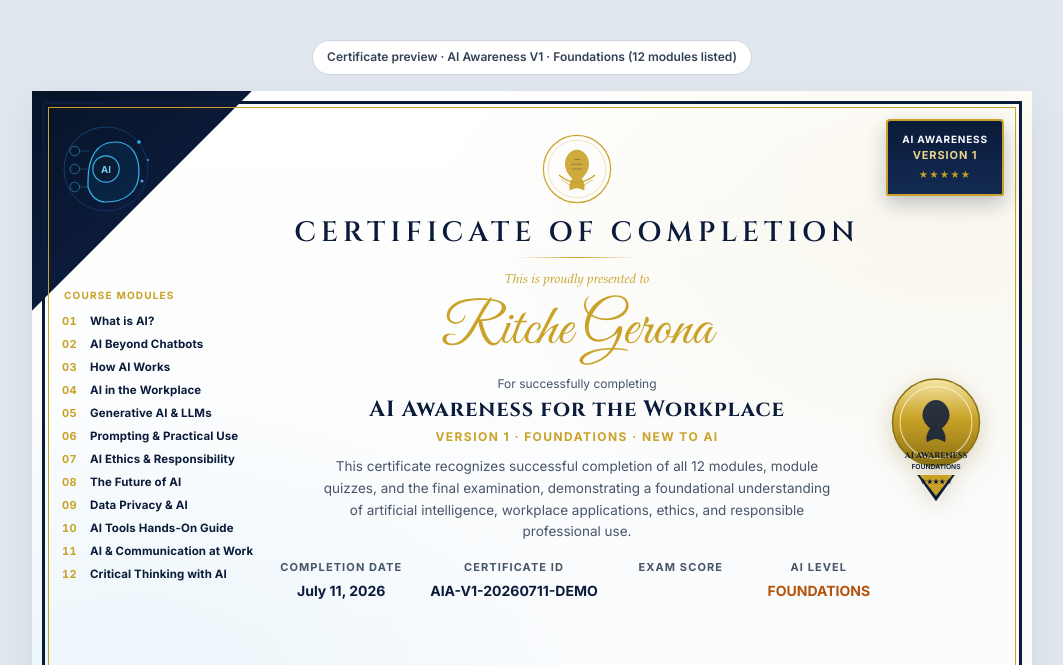
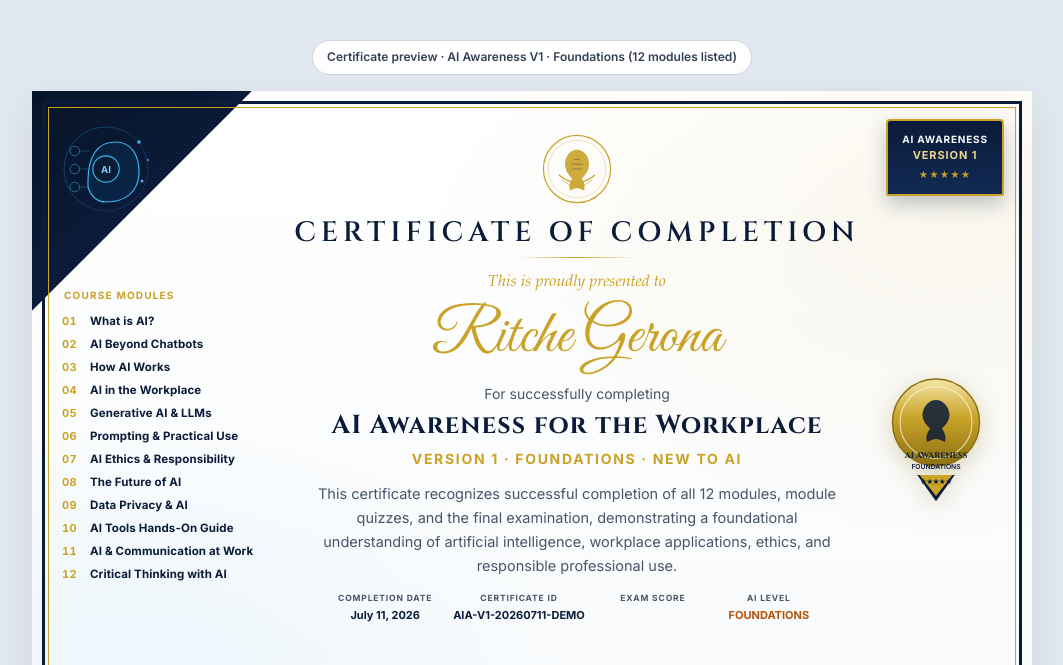
Before and after one commit to ritchegerona/ai-awareness-course, a website: page public/certificate-preview.html in a window 1280 px wide. Shown: the top 665 px of the page, without its empty margins (108-1171 px from the left). Drawn offline with Linux system fonts and the light colour scheme; grey boxes are pictures that could not be loaded.

Commit message:
Enlarge certificate main text; shrink date, ID, score, and level meta.

```diff
--- a/public/certificate-preview.html
+++ b/public/certificate-preview.html
@@ -7,7 +7,7 @@
 <link rel="preconnect" href="https://fonts.googleapis.com">
 <link rel="preconnect" href="https://fonts.gstatic.com" crossorigin>
 <link href="https://fonts.googleapis.com/css2?family=Cinzel:wght@500;600;700&family=Great+Vibes&family=Inter:wght@400;500;600;700&display=swap" rel="stylesheet">
-<link rel="stylesheet" href="css/styles.css?v=15">
+<link rel="stylesheet" href="css/styles.css?v=16">
 <style>
   body {
     margin: 0; min-height: 100vh; display: flex; flex-direction: column;
--- a/public/css/styles.css
+++ b/public/css/styles.css
@@ -1016,76 +1016,76 @@ body {
 }
 .cert-presented {
   margin-top: 10px;
-  font-size: 13px;
+  font-size: 16px;
   font-style: italic;
   color: var(--cert-gold);
   font-family: var(--font-serif);
 }
 .certificate .recipient {
   font-family: "Great Vibes", cursive;
-  font-size: 58px;
+  font-size: 62px;
   font-weight: 400;
   color: var(--cert-gold);
   line-height: 1.15;
   margin: 6px 0 10px;
-  min-height: 64px;
+  min-height: 68px;
   max-width: 100%;
   word-break: break-word;
 }
 .cert-for {
-  font-size: 12px;
+  font-size: 14px;
   color: var(--cert-muted);
-  margin-bottom: 4px;
+  margin-bottom: 5px;
 }
 .cert-program {
   font-family: "Cinzel", var(--font-serif), serif;
-  font-size: 22px;
+  font-size: 26px;
   font-weight: 700;
   letter-spacing: 0.04em;
   color: var(--cert-navy);
-  margin: 0 0 4px;
+  margin: 0 0 6px;
   line-height: 1.2;
 }
 .cert-level-line {
-  font-size: 12px;
+  font-size: 14px;
   font-weight: 700;
   letter-spacing: 0.12em;
   text-transform: uppercase;
   color: var(--cert-gold);
-  margin-bottom: 10px;
+  margin-bottom: 12px;
 }
 .certificate .completion-text {
-  font-size: 13.5px;
+  font-size: 14.5px;
   color: var(--cert-muted);
-  max-width: 520px;
-  line-height: 1.6;
-  margin: 0 auto 16px;
+  max-width: 540px;
+  line-height: 1.65;
+  margin: 0 auto 14px;
 }
 
 .cert-meta-row {
   display: flex;
   flex-wrap: wrap;
   justify-content: center;
-  gap: 16px 28px;
-  margin-bottom: 18px;
+  gap: 12px 20px;
+  margin-bottom: 14px;
   width: 100%;
 }
 .cert-meta-item {
   text-align: center;
-  min-width: 110px;
+  min-width: 96px;
 }
 .cert-meta-item .meta-label {
   display: block;
-  font-size: 11px;
+  font-size: 8.5px;
   font-weight: 700;
   letter-spacing: 0.1em;
   text-transform: uppercase;
   color: var(--cert-muted);
-  margin-bottom: 4px;
+  margin-bottom: 2px;
 }
 .cert-meta-item .meta-value {
   display: block;
-  font-size: 14px;
+  font-size: 11px;
   font-weight: 700;
   color: var(--cert-navy);
 }
```
Also changed, not shown: public/index.html (+1 -1 lines).
